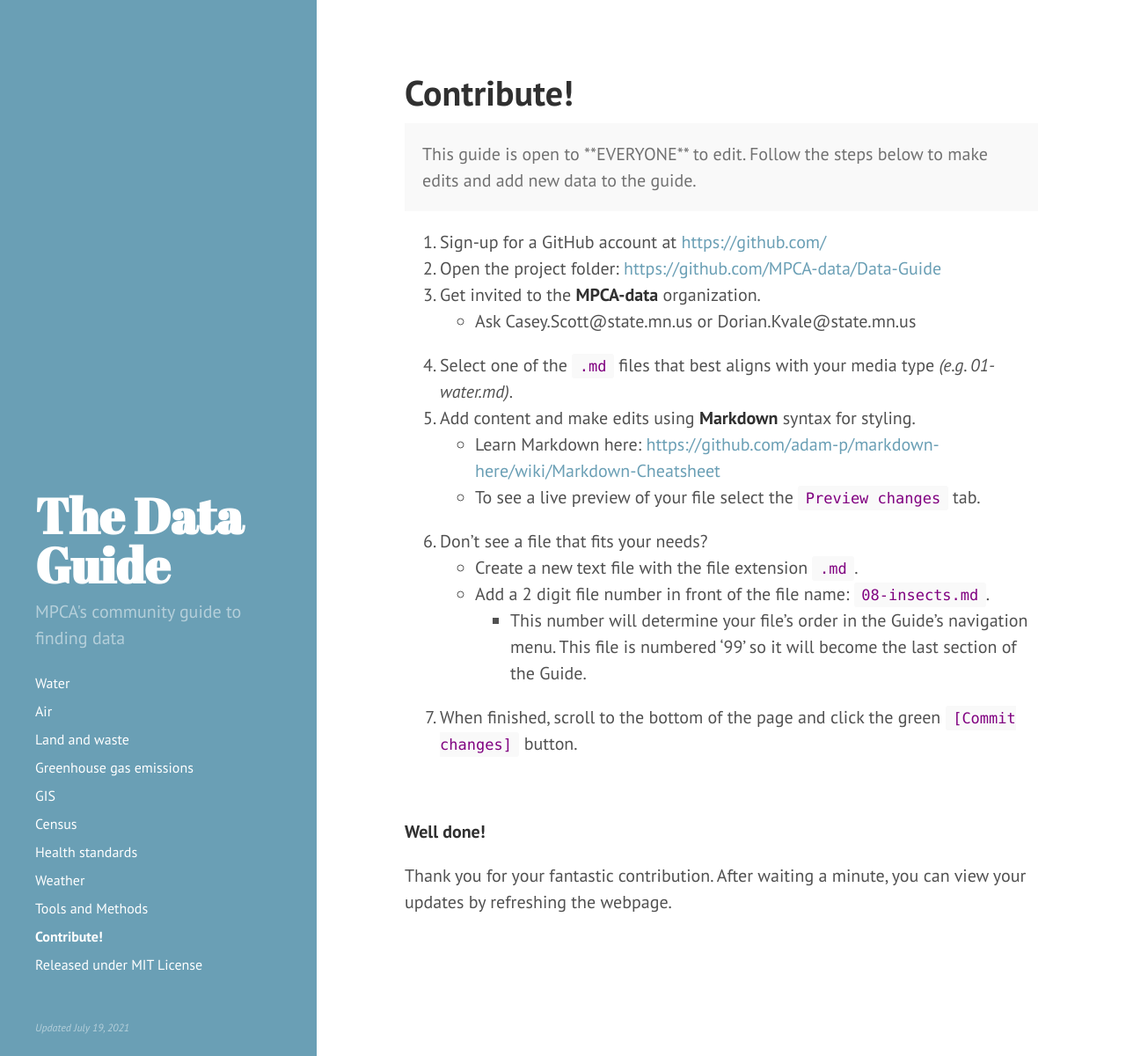
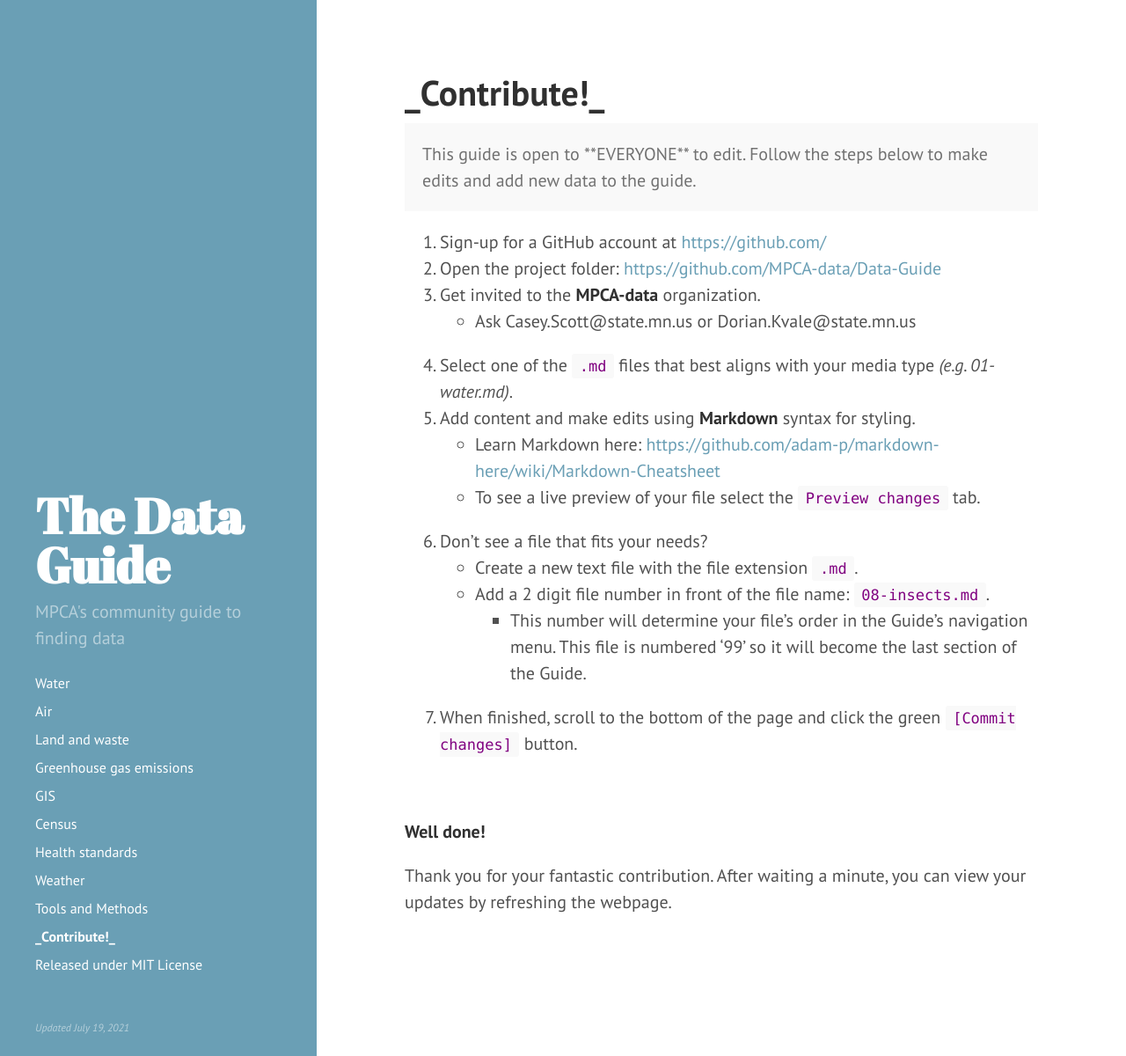
Before and after one commit to annemorris/Data-Guide-1, a Jekyll site: the page built from 99-contribute.md, in a window 1280 px wide and 1200 px high. Shown: the whole window at 88% size. Built offline with Jekyll 4.4.1, drawn with Linux system fonts in a browser that asks for light colours.

```diff
--- a/99-contribute.md
+++ b/99-contribute.md
@@ -1,6 +1,6 @@
 ---
 layout: page
-title: Contribute!
+title: _Contribute!_
 ---
 
 <p class="message">
```
